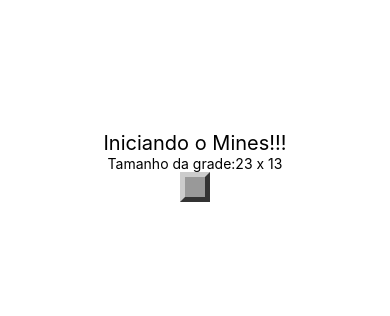
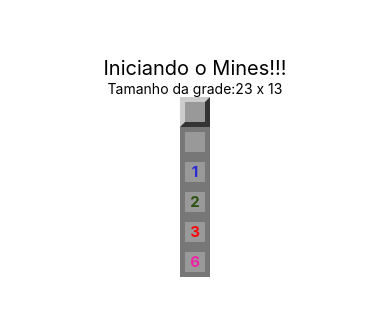
Before and after one commit to fty57/minefield, a React Native app in the folder minefieldApp/: screen / in a window 390 px wide. Shown: the part 256-572 px from the top of the page. Built offline with nearby package versions, Linux system fonts and the light colour scheme.

Commit message:
68. Componente Campo (Field) #02

```diff
--- a/minefieldApp/App.js
+++ b/minefieldApp/App.js
@@ -12,6 +12,11 @@
         {params.getRowsAmount()} x {params.getColumnsAmount()}</Text>
 
         <Field/>
+        <Field opened/>
+        <Field opened nearMines={1}/>
+        <Field opened nearMines={2}/>
+        <Field opened nearMines={3}/>
+        <Field opened nearMines={6}/>
       </View>
     )
   }
--- a/minefieldApp/src/components/Field.js
+++ b/minefieldApp/src/components/Field.js
@@ -1,14 +1,30 @@
 import React from 'react'
-import { View, StyleSheet } from 'react-native'
+import { View, StyleSheet, Text} from 'react-native'
 import params from '../params'
 
 export default props => {
+     // Utilização do destructuring
+     const { mined, opened, nearMines } = props
+
+     // Adição de estilos
      const styleField = [styles.field]
-     // Adição de outros estilos aqui !
+     if(opened) styleField.push(styles.opened)
      if(styleField.length === 1) styleField.push(styles.regular)
+
+     // A cor será sensivel a quantidade de minas que estão ao redor
+     let color = null
+     if(nearMines > 0){
+          if(nearMines == 1) color = "#2A28D7"
+          if(nearMines == 2) color = "#2B520F"
+          if(nearMines > 2 && nearMines < 6) color = "#F9060A"
+          if(nearMines >= 6) color = "#F221A9"
+     }
+
      return (
           <View style={styleField}>
-
+               { !mined  && opened && nearMines > 0 ?
+                    <Text style={[styles.label, {color: color}]}>
+                         {nearMines}</Text>: false }
           </View>
      )
 }
@@ -25,6 +41,16 @@
           borderTopColor: "#CCC",
           borderRightColor: "#333",
           borderBottomColor: "#333",
+     },
+     opened: {
+          backgroundColor : "#999",
+          borderColor: "#777",
+          alignItems: "center",
+          justifyContent: "center",
+     },
+     label: {
+          fontWeight: "bold",
+          fontSize: params.fontSize,
      }
 })
 
```
